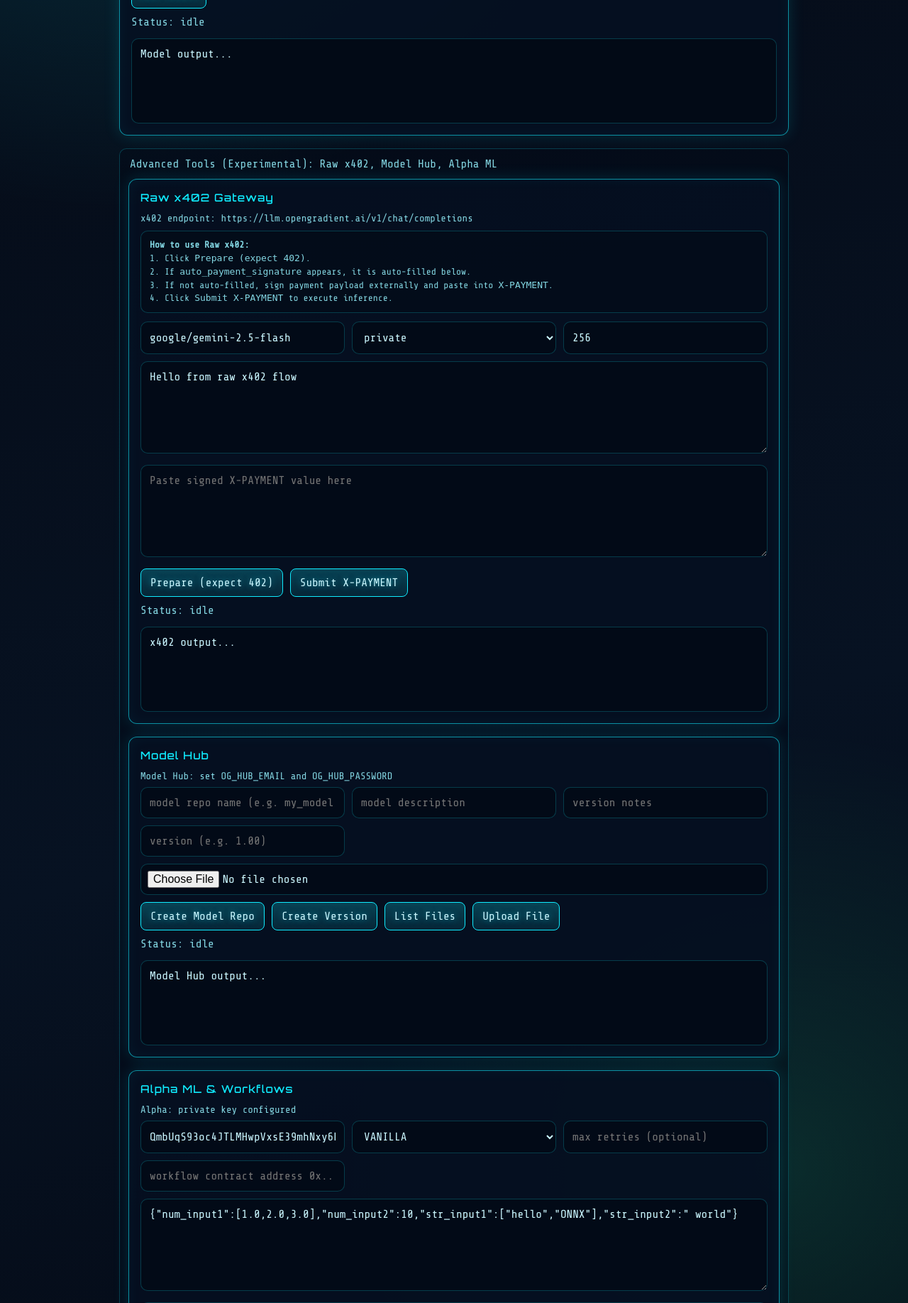
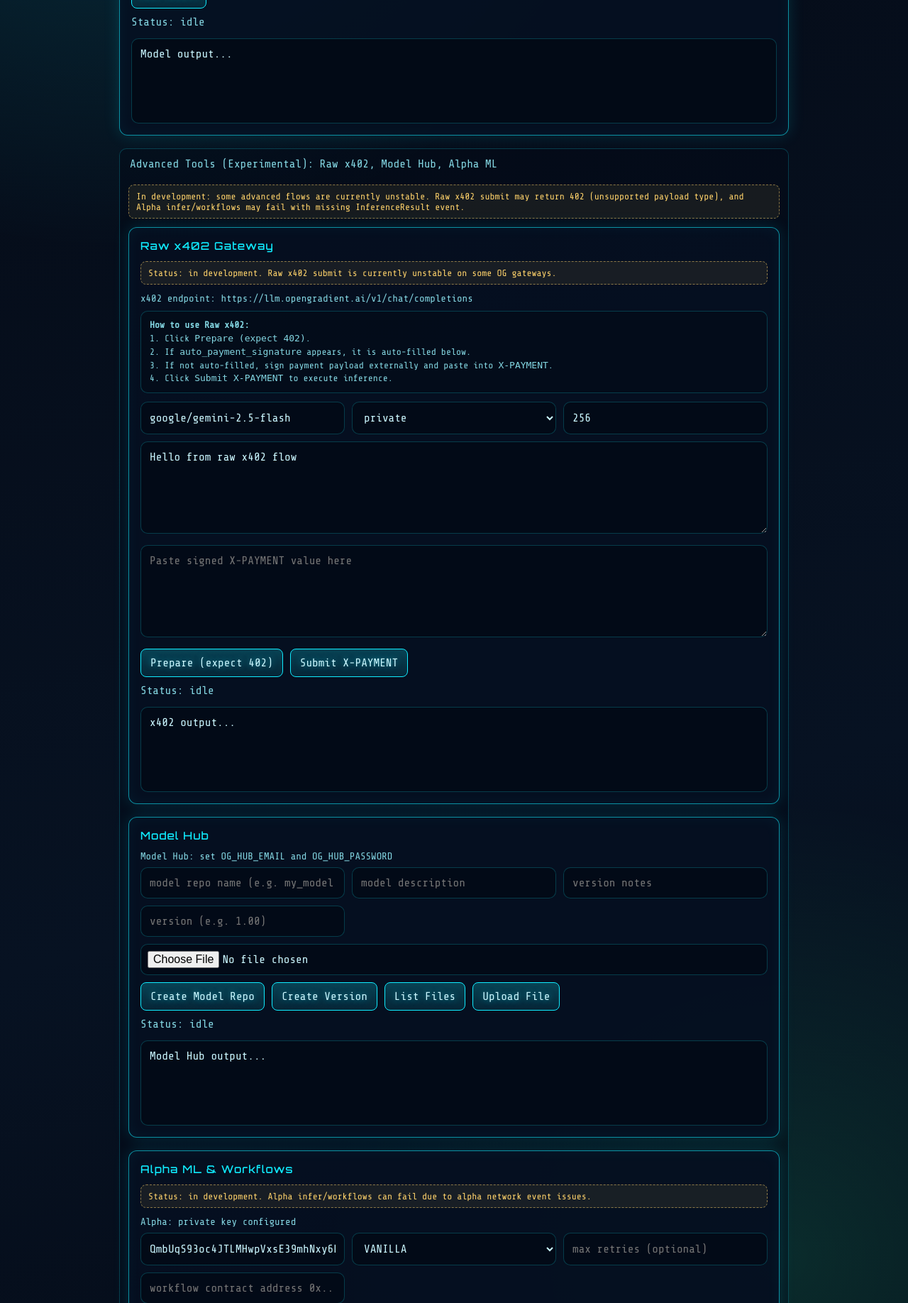
Before and after one commit to arthuroua/opengradient-intelligence-terminal, a Flask app: page / in a window 1280 px wide, after a click on "Advanced Tools (Experimental): Raw x402, Model Hub, Alpha ML". Shown: the part 933-2769 px from the top of the page at 71% size. Run offline with Flask 3, Linux system fonts and the light colour scheme; some libraries are stand-ins or nearby versions.

Commit message:
Label unstable advanced flows as in development

```diff
--- a/templates/index.html
+++ b/templates/index.html
@@ -127,6 +127,15 @@
         font-size: 13px;
         line-height: 1.45;
       }
+      .dev-note {
+        margin: 8px 0 12px;
+        padding: 8px 10px;
+        border-radius: 8px;
+        border: 1px dashed rgba(255, 211, 107, 0.5);
+        color: #ffd36b;
+        background: rgba(255, 211, 107, 0.08);
+        font-size: 13px;
+      }
       .advanced {
         border: 1px solid var(--line-soft);
         border-radius: 10px;
@@ -203,8 +212,13 @@
       <details class="advanced">
         <summary>Advanced Tools (Experimental): Raw x402, Model Hub, Alpha ML</summary>
         <div class="advanced-body">
+      <div class="dev-note">
+        In development: some advanced flows are currently unstable.
+        Raw x402 submit may return 402 (unsupported payload type), and Alpha infer/workflows may fail with missing InferenceResult event.
+      </div>
       <section class="panel">
         <div class="panel-title">Raw x402 Gateway</div>
+        <div class="dev-note">Status: in development. Raw x402 submit is currently unstable on some OG gateways.</div>
         <div class="meta" id="x402State">x402: checking config...</div>
         <div class="guide">
           <b>How to use Raw x402:</b><br />
@@ -254,6 +268,7 @@
 
       <section class="panel">
         <div class="panel-title">Alpha ML & Workflows</div>
+        <div class="dev-note">Status: in development. Alpha infer/workflows can fail due to alpha network event issues.</div>
         <div class="meta" id="alphaState">Alpha: checking config...</div>
         <div class="grid">
           <input id="alphaModelCid" placeholder="model CID (Qm...)" value="QmbUqS93oc4JTLMHwpVxsE39mhNxy6hpf6Py3r9oANr8aZ" />
```
